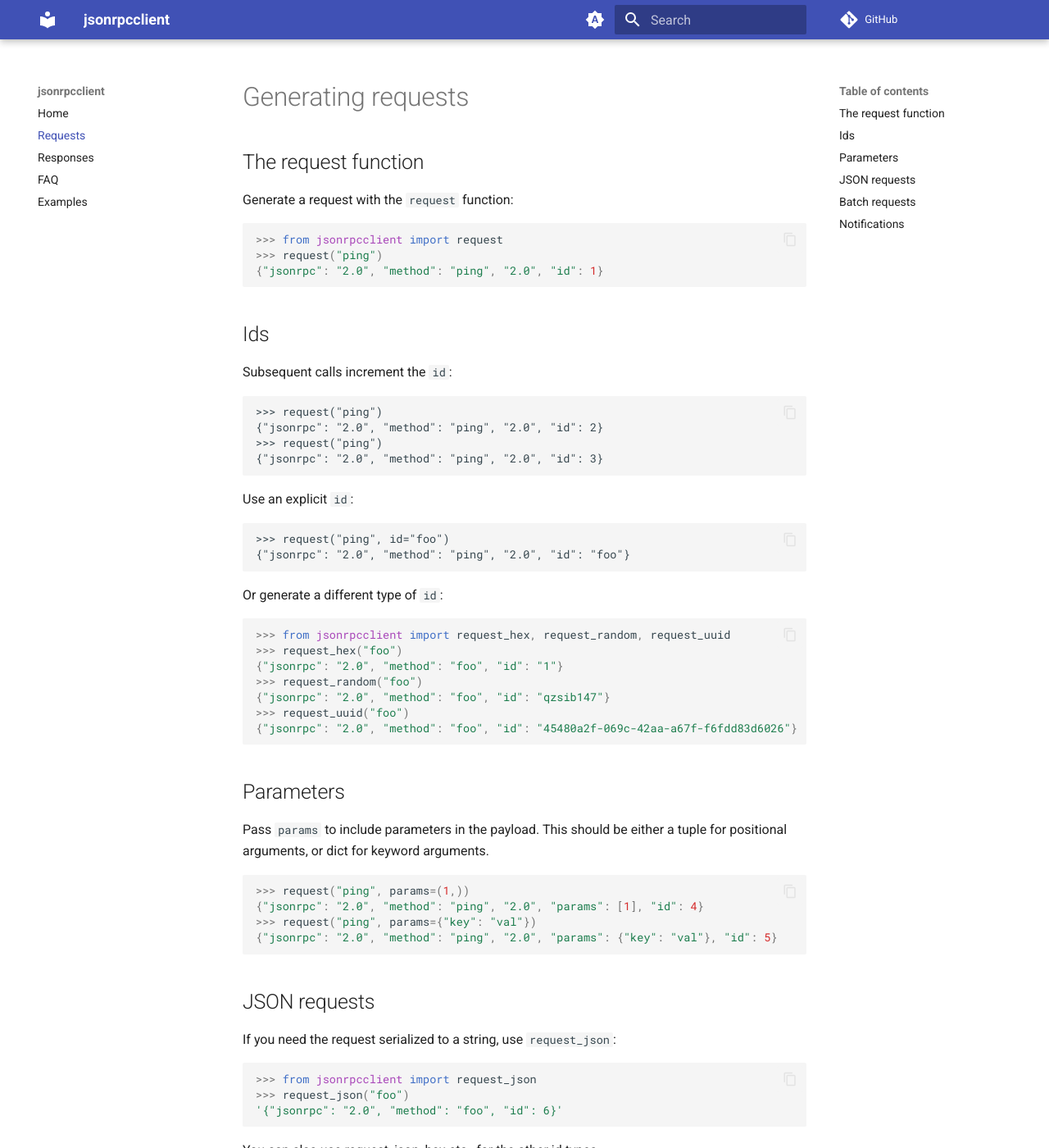
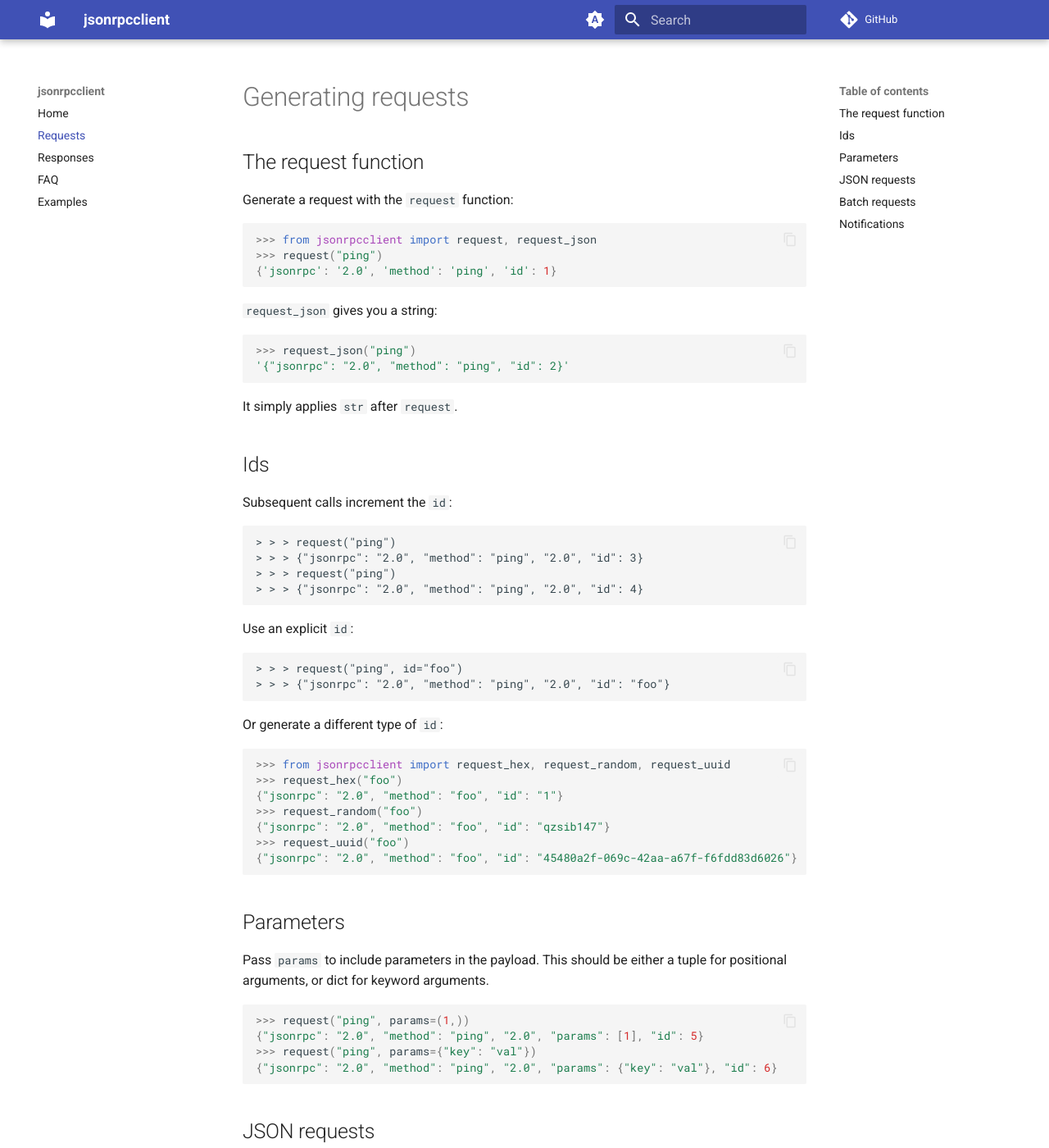
Before and after one commit to explodinglabs/jsonrpcclient, an MkDocs documentation site: the page built from docs/requests.md, in a window 1280 px wide and 1400 px high. Shown: the whole window at 82% size. Built offline with MkDocs 1.6.1 and Material for MkDocs 9.7.7, drawn with Linux system fonts in a browser that asks for light colours; comment, search, counter and statistics services are not loaded.

Commit message:
Adjust docs/requests.md

````diff
--- a/docs/requests.md
+++ b/docs/requests.md
@@ -5,28 +5,44 @@
 Generate a request with the `request` function:
 
 ```python
->>> from jsonrpcclient import request
+>>> from jsonrpcclient import request, request_json
 >>> request("ping")
-{"jsonrpc": "2.0", "method": "ping", "2.0", "id": 1}
+{'jsonrpc': '2.0', 'method': 'ping', 'id': 1}
 ```
+
+`request_json` gives you a string:
+
+```py
+>>> request_json("ping")
+'{"jsonrpc": "2.0", "method": "ping", "id": 2}'
+```
+
+It simply applies `str` after `request`.
 
 ## Ids
 
 Subsequent calls increment the `id`:
+
 ```
->>> request("ping")
-{"jsonrpc": "2.0", "method": "ping", "2.0", "id": 2}
->>> request("ping")
-{"jsonrpc": "2.0", "method": "ping", "2.0", "id": 3}
+
+> > > request("ping")
+> > > {"jsonrpc": "2.0", "method": "ping", "2.0", "id": 3}
+> > > request("ping")
+> > > {"jsonrpc": "2.0", "method": "ping", "2.0", "id": 4}
+
 ```
 
 Use an explicit `id`:
+
 ```
->>> request("ping", id="foo")
-{"jsonrpc": "2.0", "method": "ping", "2.0", "id": "foo"}
+
+> > > request("ping", id="foo")
+> > > {"jsonrpc": "2.0", "method": "ping", "2.0", "id": "foo"}
+
 ```
 
 Or generate a different type of `id`:
+
 ```python
 >>> from jsonrpcclient import request_hex, request_random, request_uuid
 >>> request_hex("foo")
@@ -44,14 +60,15 @@
 
 ```python
 >>> request("ping", params=(1,))
-{"jsonrpc": "2.0", "method": "ping", "2.0", "params": [1], "id": 4}
+{"jsonrpc": "2.0", "method": "ping", "2.0", "params": [1], "id": 5}
 >>> request("ping", params={"key": "val"})
-{"jsonrpc": "2.0", "method": "ping", "2.0", "params": {"key": "val"}, "id": 5}
+{"jsonrpc": "2.0", "method": "ping", "2.0", "params": {"key": "val"}, "id": 6}
 ```
 
 ## JSON requests
 
 If you need the request serialized to a string, use `request_json`:
+
 ```python
 >>> from jsonrpcclient import request_json
 >>> request_json("foo")
````
Also changed, not shown: other parts of docs/requests.md (+3 -2 lines).
